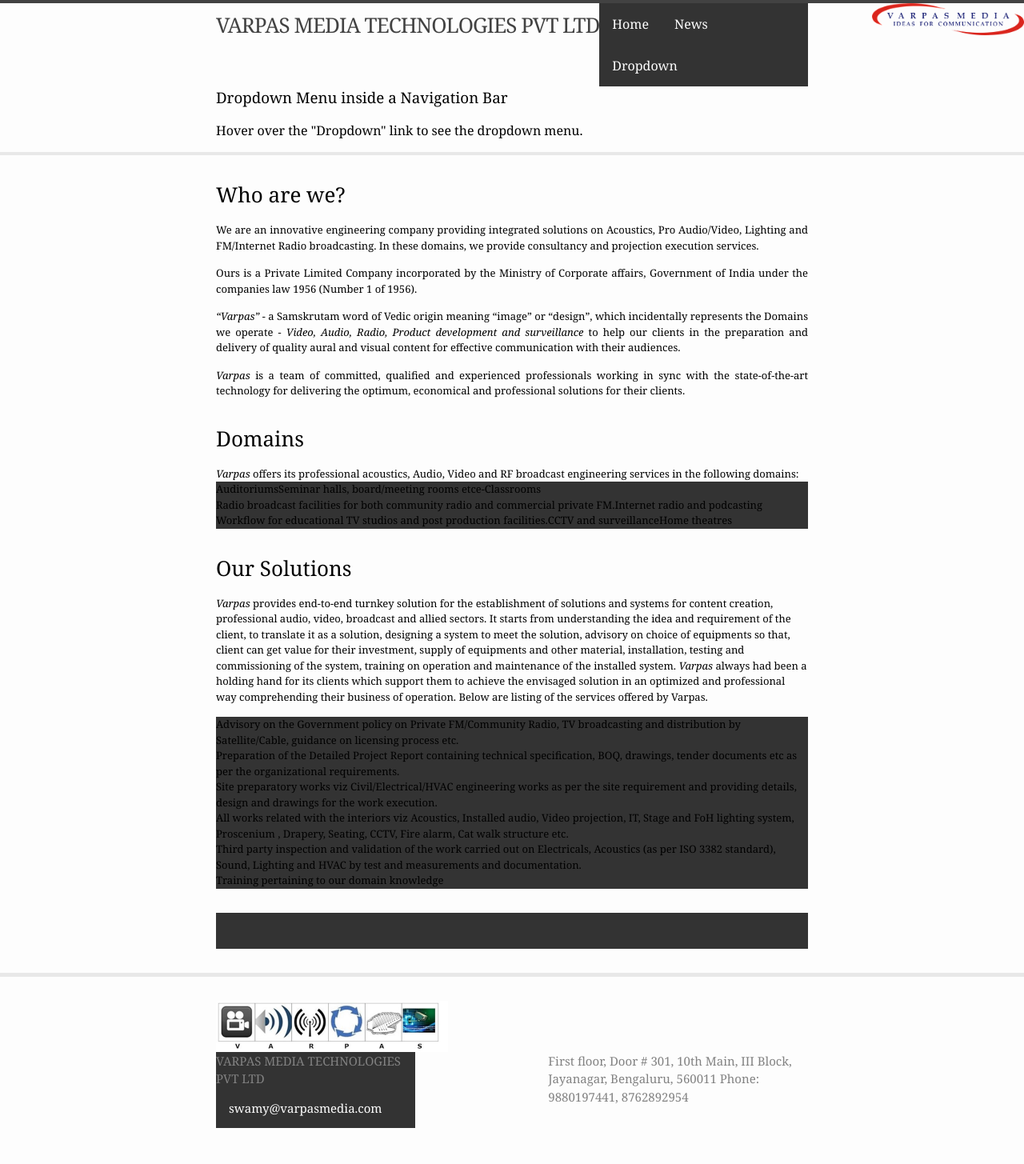
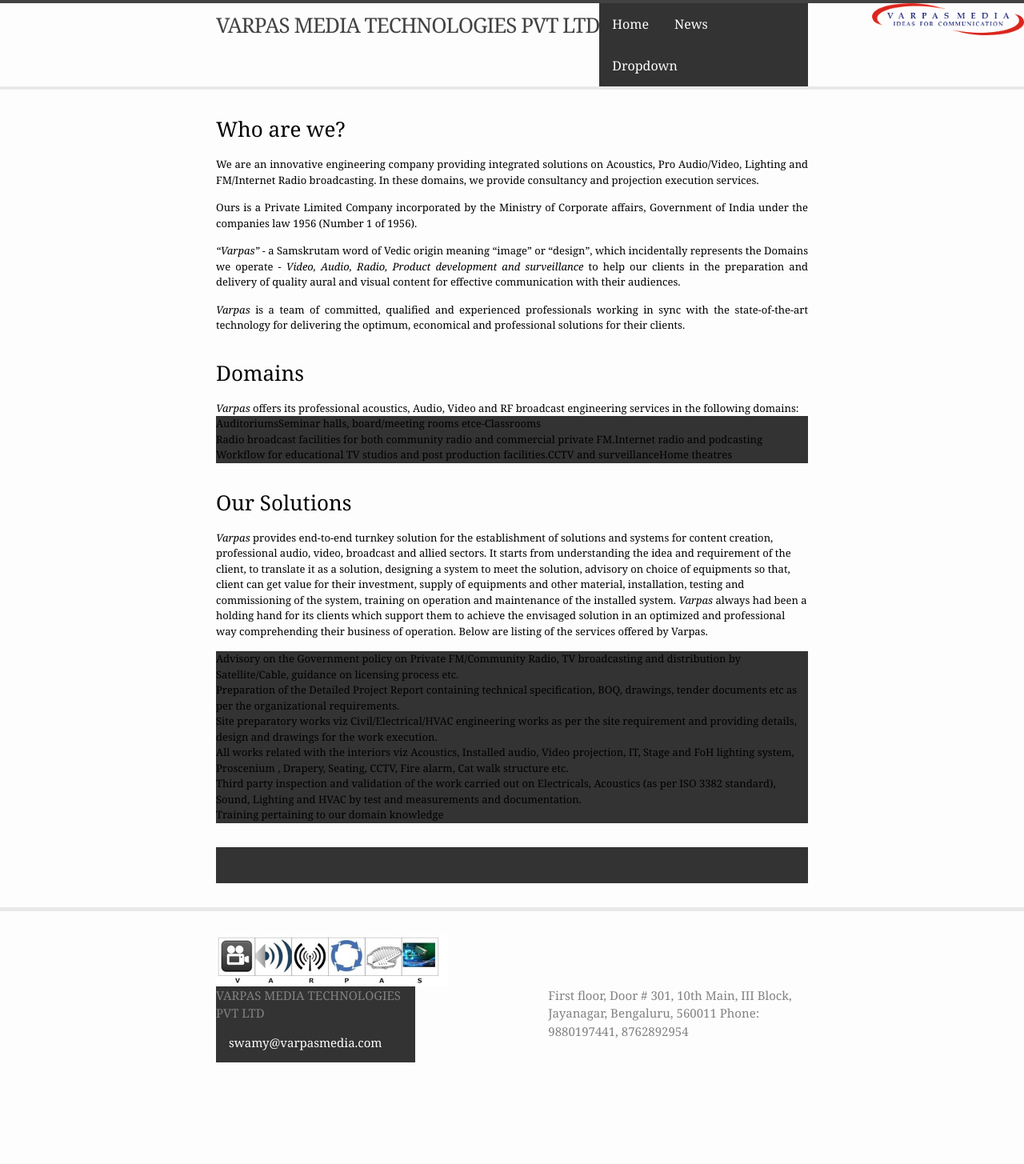
Before and after one commit to VarpasMedia/VarpasMedia.github.io, a Jekyll site: the page built from index.md, in a window 1280 px wide. Shown: the whole page at 80% size. Built offline with Jekyll 4.4.1, drawn with Linux system fonts in a browser that asks for light colours; after the commit the page ends 1373 px from its top, so only the background shows below that.

Commit message:
Update header.html

```diff
--- a/_includes/header.html
+++ b/_includes/header.html
@@ -20,7 +20,6 @@
 
 
 
-<head>
 <style>
 ul {
   list-style-type: none;
@@ -88,11 +87,6 @@ li.dropdown {
     </div>
   </li>
 </ul>
-
-<h3>Dropdown Menu inside a Navigation Bar</h3>
-<p>Hover over the "Dropdown" link to see the dropdown menu.</p>
-
-</body>
 
 
 <!--////////////////////////////////////////////////////////////////////////////
```
